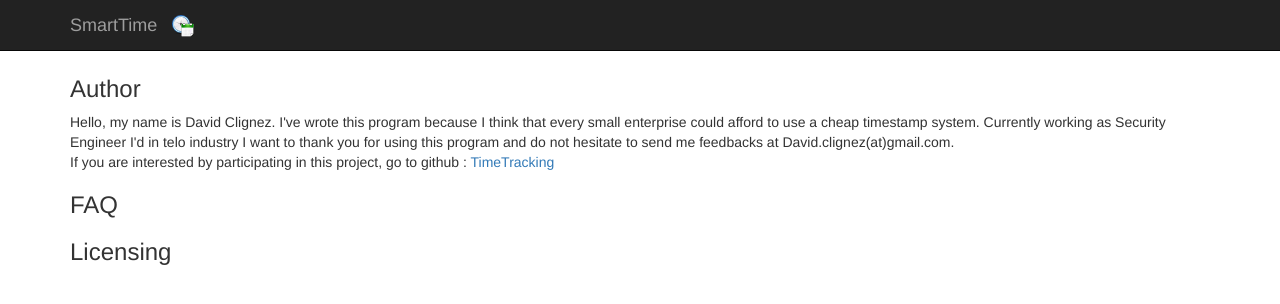
After one commit to baalkor/timetracking, a Django app: page /about/ in a window 1280 px wide. The commit adds this page. Shown: the top 304 px of the page. Run offline with Django 3.2, Linux system fonts and the light colour scheme; some libraries are stand-ins or nearby versions.

Commit message:
sdffsddsffsd

```diff
--- /dev/null
+++ b/opconsole/static/templates/about.html
@@ -0,0 +1,20 @@
+{% extends "opconsole_baselayout.html" %}
+{% block content %}
+    <p>
+        <h3>Author</h3>
+        Hello, my name is David Clignez. I've wrote this program because I think that every small enterprise could afford to use a cheap timestamp system.
+        Currently working as Security Engineer I'd in telo industry I want to thank you for using this program and do not hesitate to send me feedbacks at
+        David.clignez(at)gmail.com.
+        <br>
+        If you are interested by participating in this project, go to github : <a href="https://github.com/baalkor/timetracking">TimeTracking</a>
+    </p>
+    <p>
+        <h3>FAQ</h3>
+    </p>
+    <p>
+        <h3>Licensing</h3>
+    </h3>
+    <div>
+
+    </div>
+{% endblock %}
--- a/opconsole/static/templates/navbar-menus/ddr-timesheets.html
+++ b/opconsole/static/templates/navbar-menus/ddr-timesheets.html
@@ -4,7 +4,7 @@
             <li><a href="/mytimesheet/">My timesheet</a></li>
         {% endif %}
         {% if user.is_staff %}
-            <li><a href="/timesheets/">View all timestamps</a></li>
+            <li><a href="/timesheets/">View manual request</a></li>
             <li><a href="#">Export timesheets</a></li>
         {% endif %}
     </ul>
--- a/timetracking/urls.py
+++ b/timetracking/urls.py
@@ -13,6 +13,7 @@ Including another URLconf
     1. Import the include() function: from django.conf.urls import url, include
     2. Add a URL to urlpatterns:  url(r'^blog/', include('blog.urls'))
 """
+from django.views.generic import TemplateView
 from django.conf import settings
 from django.conf.urls import url, include
 from django.conf.urls.static import static
@@ -60,6 +61,7 @@ urlpatterns = [
     url(r'^user/$',                     ListUsers.as_view(),name="user-list"),
     url(r'^zones/$',                    ZoneView.as_view(),name="zone-list"),
     url(r'^zones/(?P<pk>\w+)/$',        ZoneDetailView.as_view(),name="zone-detail"),
+    url(r'about/$',                     TemplateView.as_view(template_name='about.html'), name="about"),
     url(r'^$',                          DashboardView.as_view(),name="dashboard-view")
 ] + static(settings.STATIC_URL, document_root=settings.STATIC_ROOT)
 
```
Also changed, not shown: opconsole/static/templates/forbidden.html (deleted, +0 -7 lines), db.sqlite3.
